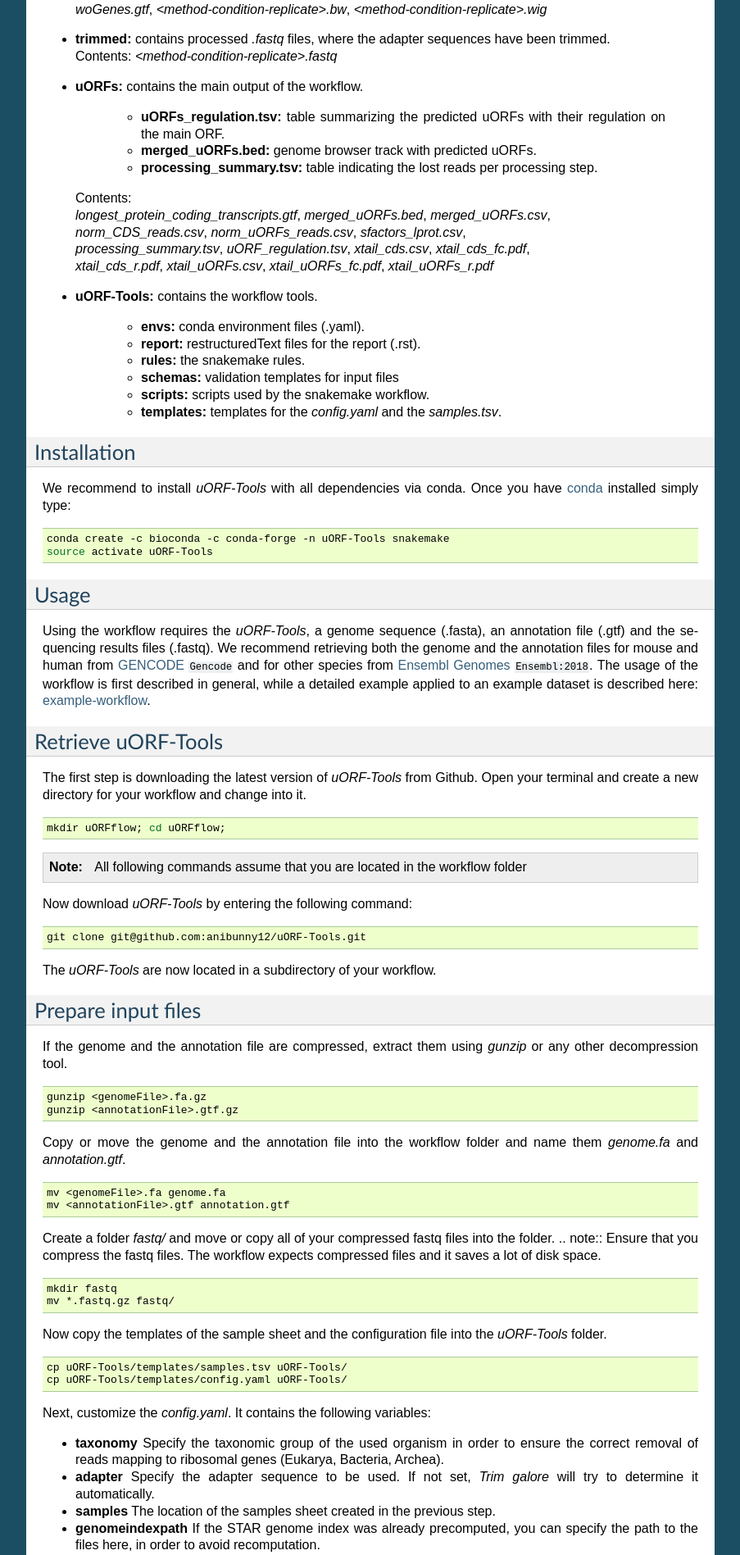
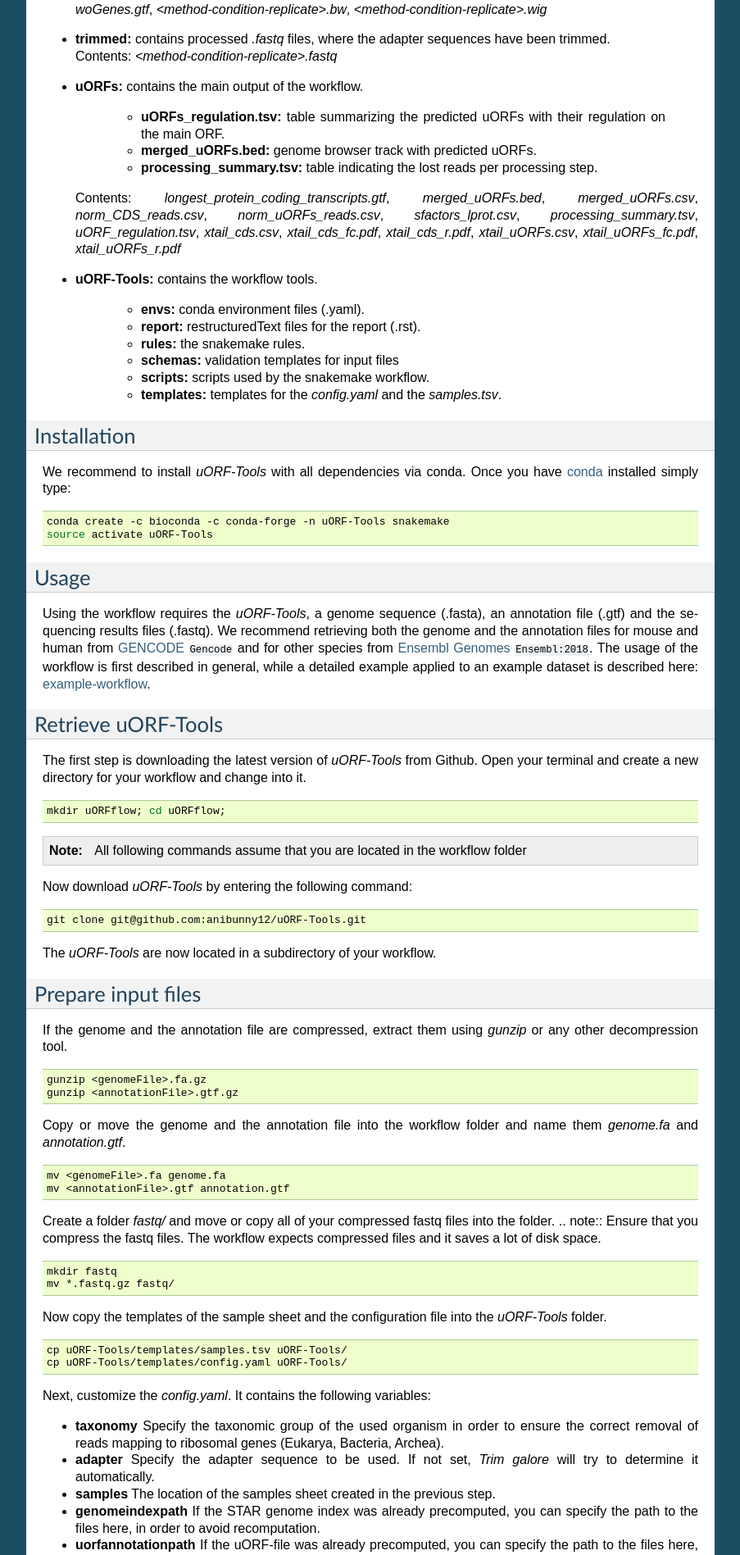
Before and after one commit to RickGelhausen/uORF-Tools_ReadTheDocs, a Sphinx documentation site: the page built from docs/source/overview.rst, in a window 1280 px wide. Shown: the part 2407-4304 px from the top of the page at 82% size, without its empty margins (198-1101 px from the left). Built offline with Sphinx 7.4.7, drawn with Linux system fonts in a browser that asks for light colours; cross-references to code outside the pages are shown as plain code.

Commit message:
Changed directory table

```diff
--- a/docs/source/overview.rst
+++ b/docs/source/overview.rst
@@ -81,11 +81,7 @@
 	- **merged_uORFs.bed:** genome browser track with predicted uORFs.
 	- **processing_summary.tsv:** table indicating the lost reads per processing step.
 
-  | Contents:
-  | *longest_protein_coding_transcripts.gtf*, *merged_uORFs.bed*, *merged_uORFs.csv*,
-  | *norm_CDS_reads.csv*, *norm_uORFs_reads.csv*, *sfactors_lprot.csv*,
-  | *processing_summary.tsv*, *uORF_regulation.tsv*, *xtail_cds.csv*, *xtail_cds_fc.pdf*,
-  | *xtail_cds_r.pdf*, *xtail_uORFs.csv*, *xtail_uORFs_fc.pdf*, *xtail_uORFs_r.pdf*
+  | Contents: *longest_protein_coding_transcripts.gtf*, *merged_uORFs.bed*, *merged_uORFs.csv*, *norm_CDS_reads.csv*, *norm_uORFs_reads.csv*, *sfactors_lprot.csv*, *processing_summary.tsv*, *uORF_regulation.tsv*, *xtail_cds.csv*, *xtail_cds_fc.pdf*, *xtail_cds_r.pdf*, *xtail_uORFs.csv*, *xtail_uORFs_fc.pdf*, *xtail_uORFs_r.pdf*
 
 • **uORF-Tools:** contains the workflow tools.
 
```
